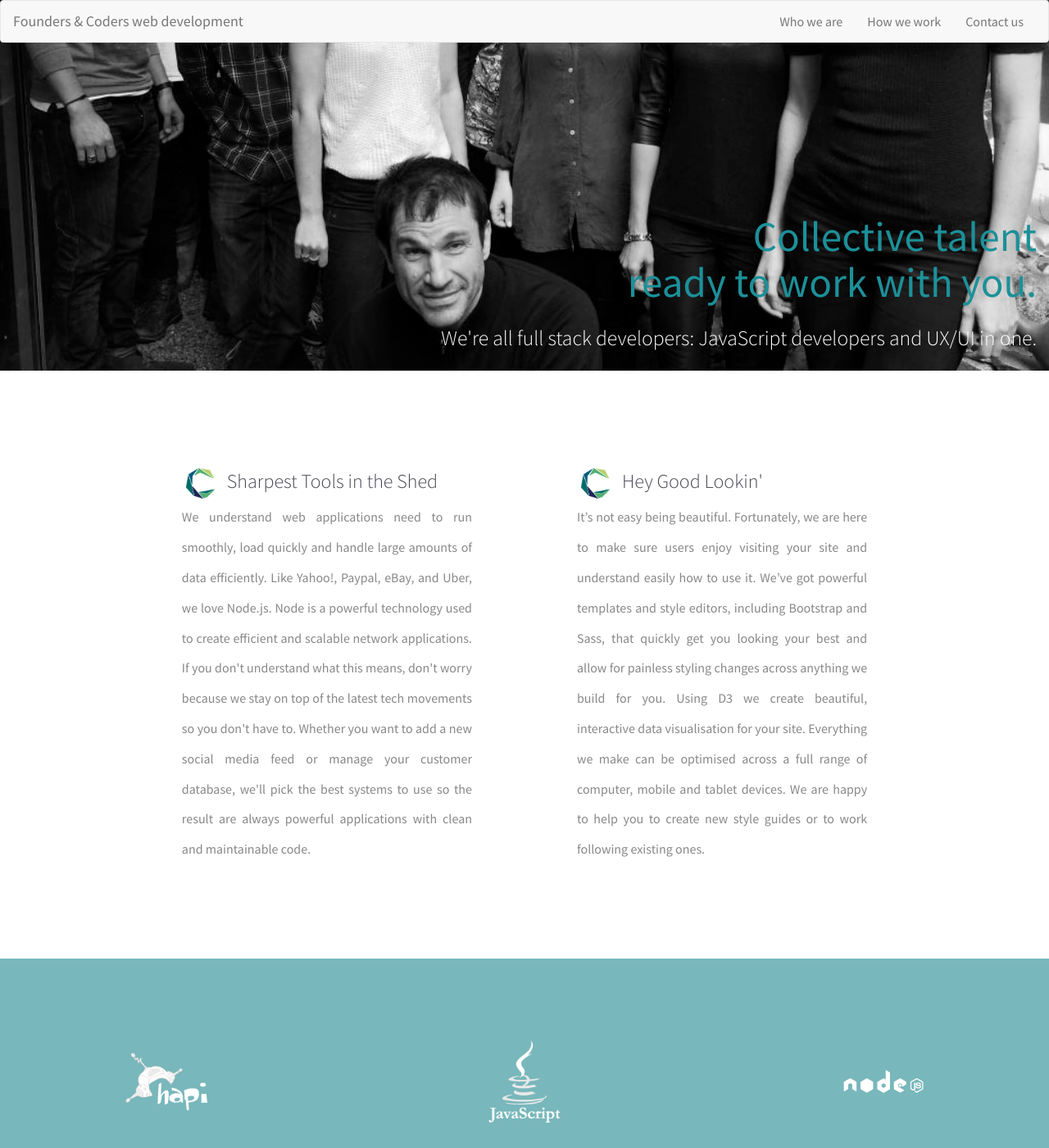
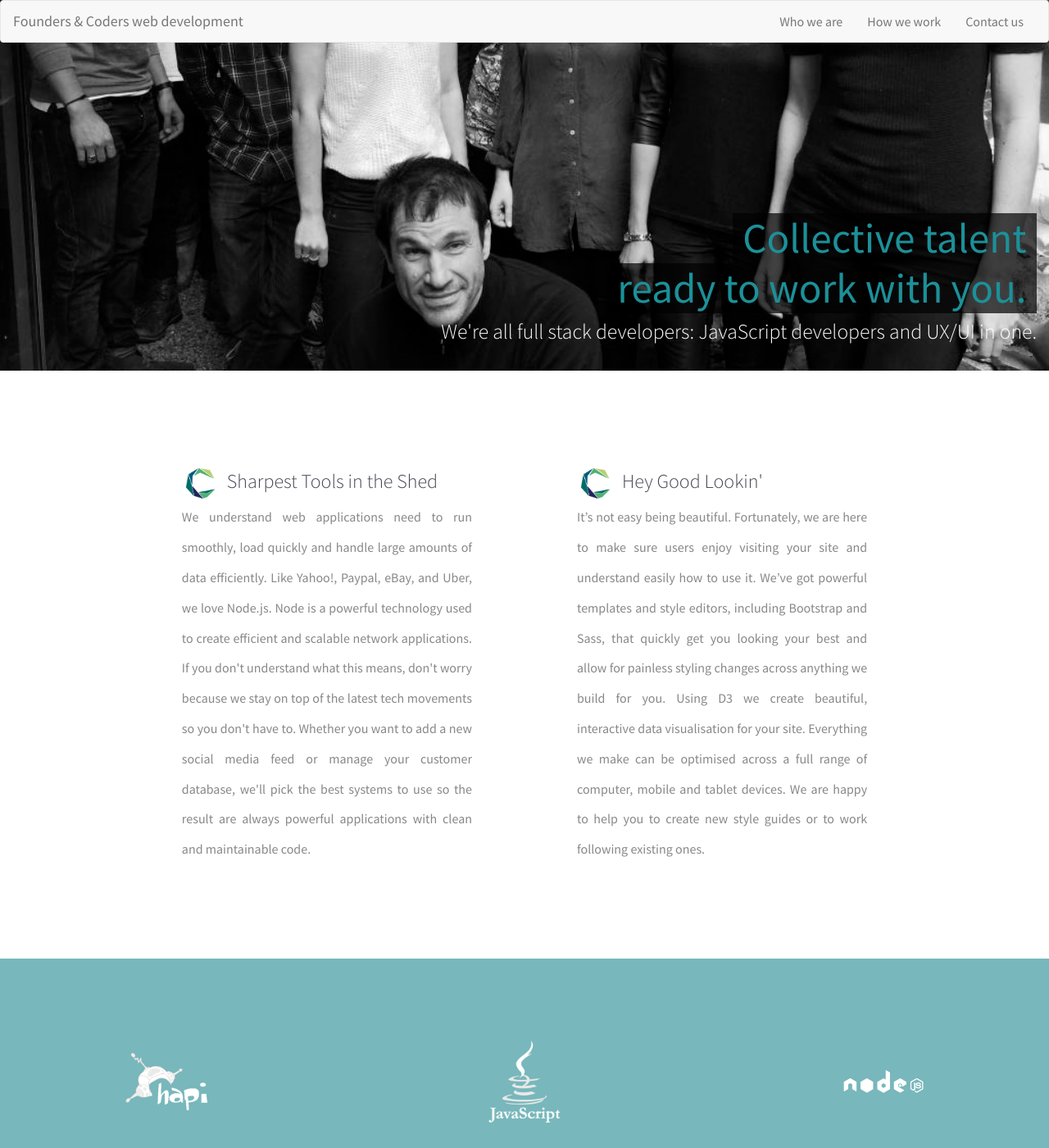
Before and after one commit to sofer/foundersandcoders, a Jekyll site: the page built from index.html, in a window 1280 px wide and 1400 px high, scrolled down 1026 px. Shown: the whole window at 82% size. Built offline with Jekyll 4.4.1, drawn with Linux system fonts in a browser that asks for light colours; nearby versions of some CDN libraries.

Commit message:
adds background to collective talent to make more readable

```diff
--- a/css/main.css
+++ b/css/main.css
@@ -1,3 +1,12 @@
+.heading-text-container {
+  background: rgba(0,0,0,0.7);
+  display: inline-block;
+  padding-top: 0.2%;
+  padding-bottom: 0.2%;
+  padding-right: 1%;
+  padding-left: 1%;
+}
+
 @charset "UTF-8";
 article, aside, details, figcaption, figure, footer, header, hgroup, main, nav, section, summary {
   display: block;
@@ -339,7 +348,7 @@ div.clear {
   font-size: 4vw;
 }
 .home-page .team .team-region .heading h3 {
-  padding-top: 2vw;
+  padding-top: 0.6vw;
   color: #ffffff;
   font-size: 2vw;
   font-weight: 300;
--- a/index.html
+++ b/index.html
@@ -31,8 +31,16 @@ layout: default
 	<div class="team">
 		<div class="team-region container-fluid">
 			<div class="heading">
-				<h1>Collective talent</h1>
-				<h1>ready to work with you.</h2>
+				<div>
+					<div class="heading-text-container">
+						<h1>Collective talent</h1>
+					</div>
+				</div>
+				<div>
+					<div class="heading-text-container">
+						<h1>ready to work with you.</h2>
+					</div>
+				</div>
 				<h3>We're all full stack developers: JavaScript developers and UX/UI in one.</h3>
 			</div>
 		</div>
```
Also changed, not shown: css/main.scss (+9 -1 lines).
